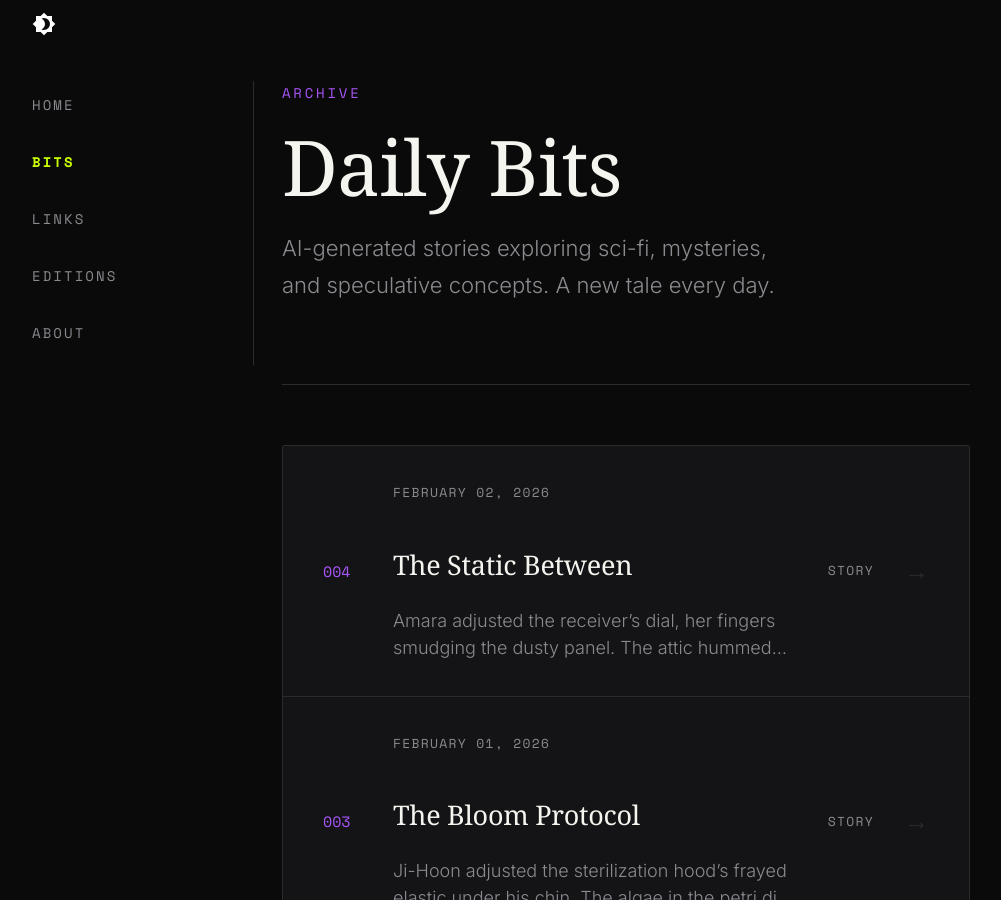
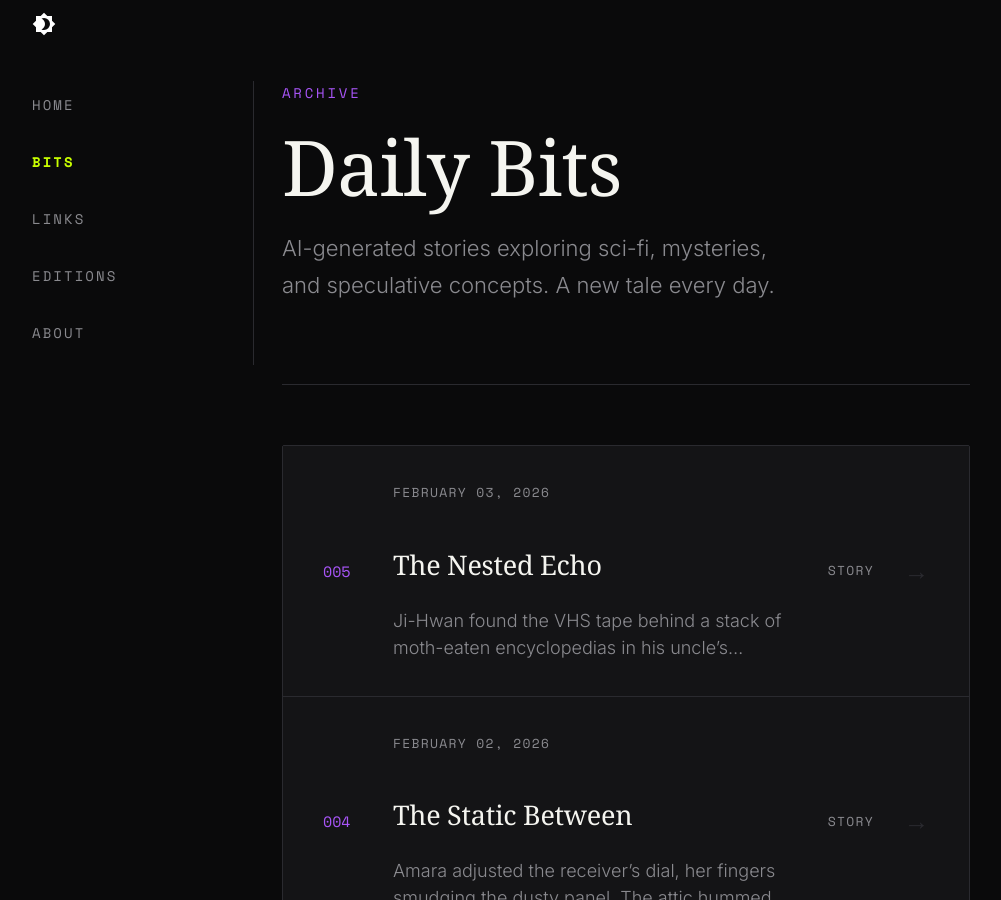
Before and after one commit to obscurebit/b1ts, an MkDocs documentation site: the page built from docs/bits/index.md, in a window 1280 px wide and 900 px high. Shown: the whole window, without its empty margins (14-1015 px from the left). Built offline with MkDocs 1.6.1 and Material for MkDocs 9.7.7, drawn with Linux system fonts in a browser that asks for light colours; some web fonts are replaced.

Commit message:
🤖 Daily content update - 2026-02-03

```diff
--- a/docs/bits/index.md
+++ b/docs/bits/index.md
@@ -10,6 +10,16 @@ description: AI-generated sci-fi stories, mysteries, and speculative tales
 </div>
 
 <div class="archive-list">
+  <a href="posts/2026-02-03-the-nested-echo/" class="archive-item">
+    <div class="archive-item__number">005</div>
+    <div class="archive-item__content">
+      <span class="archive-item__date">February 03, 2026</span>
+      <h3 class="archive-item__title">The Nested Echo</h3>
+      <p class="archive-item__excerpt">Ji-Hwan found the VHS tape behind a stack of moth-eaten encyclopedias in his uncle’s basement. The label read *“For K, from K”* in smudged marker. His...</p>
+    </div>
+    <span class="archive-item__category">Story</span>
+    <span class="archive-item__arrow">→</span>
+  </a>
   <a href="posts/2026-02-02-the-static-between/" class="archive-item">
     <div class="archive-item__number">004</div>
     <div class="archive-item__content">
--- a/overrides/home.html
+++ b/overrides/home.html
@@ -12,7 +12,7 @@
     <div class="ob-hero__eyebrow">
       <span class="ob-hero__date">{{ now().strftime('%B %d, %Y') if now is defined else 'Daily Updates' }}</span>
       <span class="ob-hero__divider">/</span>
-      <span class="ob-hero__edition">Edition #004</span>
+      <span class="ob-hero__edition">Edition #005</span>
     </div>
 
     <h1 class="ob-hero__title">
@@ -55,14 +55,14 @@
       <div class="ob-today__line"></div>
     </div>
 
-    <a href="{{ 'bits/posts/2026-02-02-the-static-between/' | url }}" class="ob-today__story">
+    <a href="{{ 'bits/posts/2026-02-03-the-nested-echo/' | url }}" class="ob-today__story">
       <div class="ob-today__story-meta">
-        <span class="ob-today__category">Signal From Nowhere</span>
+        <span class="ob-today__category">Recursive Realities</span>
         <span class="ob-today__reading-time">4 min read</span>
       </div>
-      <h2 class="ob-today__story-title">The Static Between</h2>
+      <h2 class="ob-today__story-title">The Nested Echo</h2>
       <p class="ob-today__story-excerpt">
-        Amara adjusted the receiver’s dial, her fingers smudging the dusty panel. The attic hummed with the whir of old electronics—her grandfather’s hobbyist gear, never thrown out. She’d come to salvage wha...
+        Ji-Hwan found the VHS tape behind a stack of moth-eaten encyclopedias in his uncle’s basement. The label read *“For K, from K”* in smudged marker. His cousin Kofi snorted. “Your uncle was weird.”
       </p>
       <div class="ob-today__story-cta">
         <span>Read the full story</span>
@@ -86,36 +86,36 @@
     </div>
 
     <div class="ob-links__grid">
-      <a href="https://en.wikipedia.org/wiki/Number_station" target="_blank" rel="noopener" class="ob-link ob-link--featured">
+      <a href="https://en.wikipedia.org/wiki/Strange_loop" target="_blank" rel="noopener" class="ob-link ob-link--featured">
         <span class="ob-link__number">01</span>
         <div class="ob-link__content">
-          <h3 class="ob-link__title">"The Mysterious World of Number Stations: Decoding Cold War-Era Radio Enigmas"</h3>
-          <p class="ob-link__desc">Explore the eerie history of number stations—shortwave radio broadcasts of automated voices reading ...</p>
+          <h3 class="ob-link__title">"The Infinite Staircase: Strange Loops in Mathematics and Art"</h3>
+          <p class="ob-link__desc">This Wikipedia article delves into strange loops—self-referential systems where moving upward or dow...</p>
         </div>
         <span class="ob-link__arrow">↗</span>
       </a>
 
-      <a href="https://astronomy.osu.edu/outreach/astronomy-cast/episodes/2016/episode-118-wow-signal" target="_blank" rel="noopener" class="ob-link">
+      <a href="https://plato.stanford.edu/entries/goedel/" target="_blank" rel="noopener" class="ob-link">
         <span class="ob-link__number">02</span>
         <div class="ob-link__content">
-          <h3 class="ob-link__title">"The Wow! Signal: Ohio State’s Role in One of SETI’s Most Baffling Discoveries"</h3>
-          <p class="ob-link__desc">Ohio State University’s astronomy department hosts this episode of *Astronomy Cast* revisiting the 1...</p>
+          <h3 class="ob-link__title">"Gödel’s Incompleteness Theorems: The Math of Self-Reference"</h3>
+          <p class="ob-link__desc">Stanford’s Encyclopedia of Philosophy unpacks how Gödel used self-referential statements to prove th...</p>
         </div>
         <span class="ob-link__arrow">↗</span>
       </a>
 
-      <a href="https://www.seti.org/research/arecibo-message" target="_blank" rel="noopener" class="ob-link">
+      <a href="https://plato.stanford.edu/entries/self-reference/" target="_blank" rel="noopener" class="ob-link">
         <span class="ob-link__number">03</span>
         <div class="ob-link__content">
-          <h3 class="ob-link__title">"The Arecibo Message: Humanity’s First Cosmic ‘Hello’ and Its Unintended Consequences"</h3>
-          <p class="ob-link__desc">The SETI Institute details the 1974 Arecibo Message—a binary code broadcast toward a star cluster. L...</p>
+          <h3 class="ob-link__title">"The Liar Paradox and the Puzzle of Self-Description"</h3>
+          <p class="ob-link__desc">A deep dive into logical paradoxes like “This sentence is false,” exploring how self-reference chall...</p>
         </div>
         <span class="ob-link__arrow">↗</span>
       </a>
 
-      <a href="{{ 'links/posts/2026-02-02-daily-links/' | url }}" class="ob-link ob-link--more">
+      <a href="{{ 'links/posts/2026-02-03-daily-links/' | url }}" class="ob-link ob-link--more">
         <span class="ob-link__more-text">View all links</span>
-        <span class="ob-link__more-count">+3 more today</span>
+        <span class="ob-link__more-count">+2 more today</span>
       </a>
     </div>
   </div>
```
Also changed, not shown: docs/bits/posts/2026-02-03-the-nested-echo.md (added, +51 -0 lines), docs/editions.md (+10 -0 lines), docs/editions/posts/2026-02-03-edition-005.md (added, +27 -0 lines), docs/links/index.md (+10 -0 lines), docs/links/posts/2026-02-03-daily-links.md (added, +68 -0 lines), docs/substack/2026-02-03-edition-005.md (added, +69 -0 lines).
